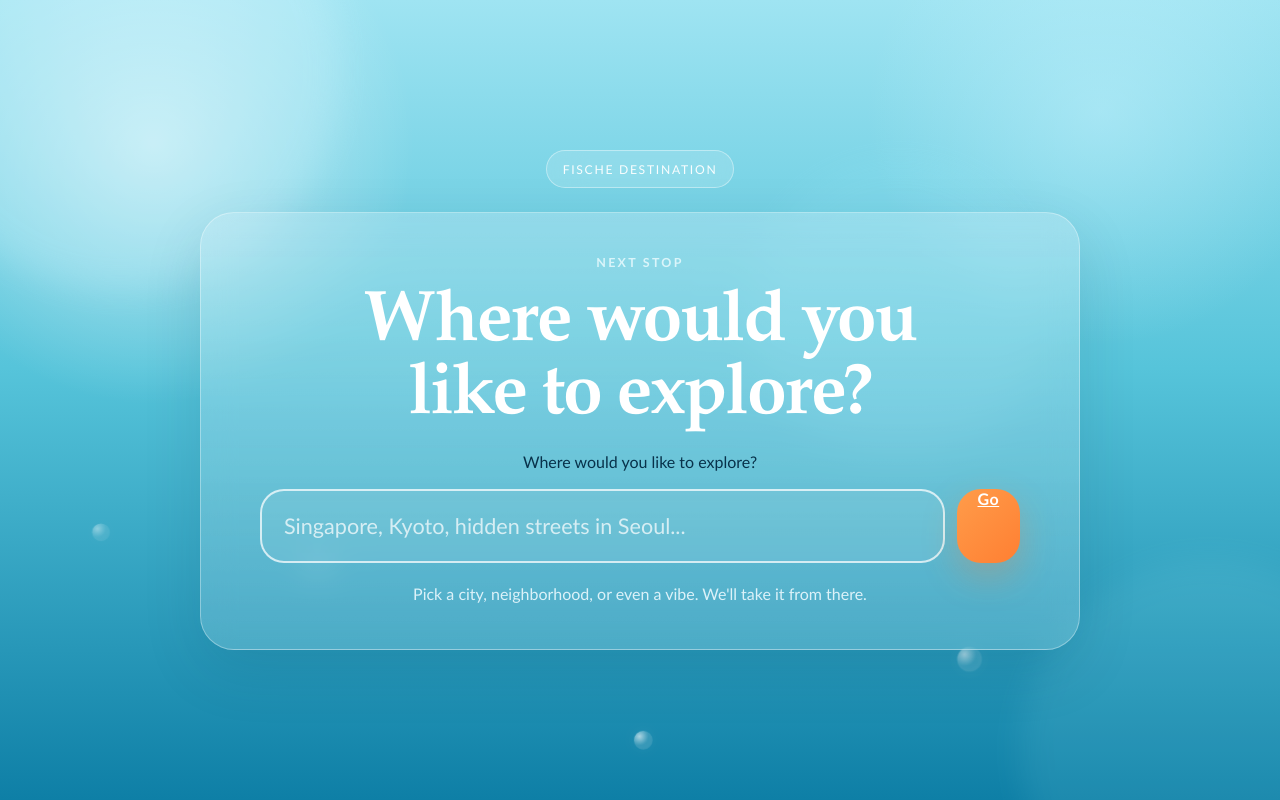
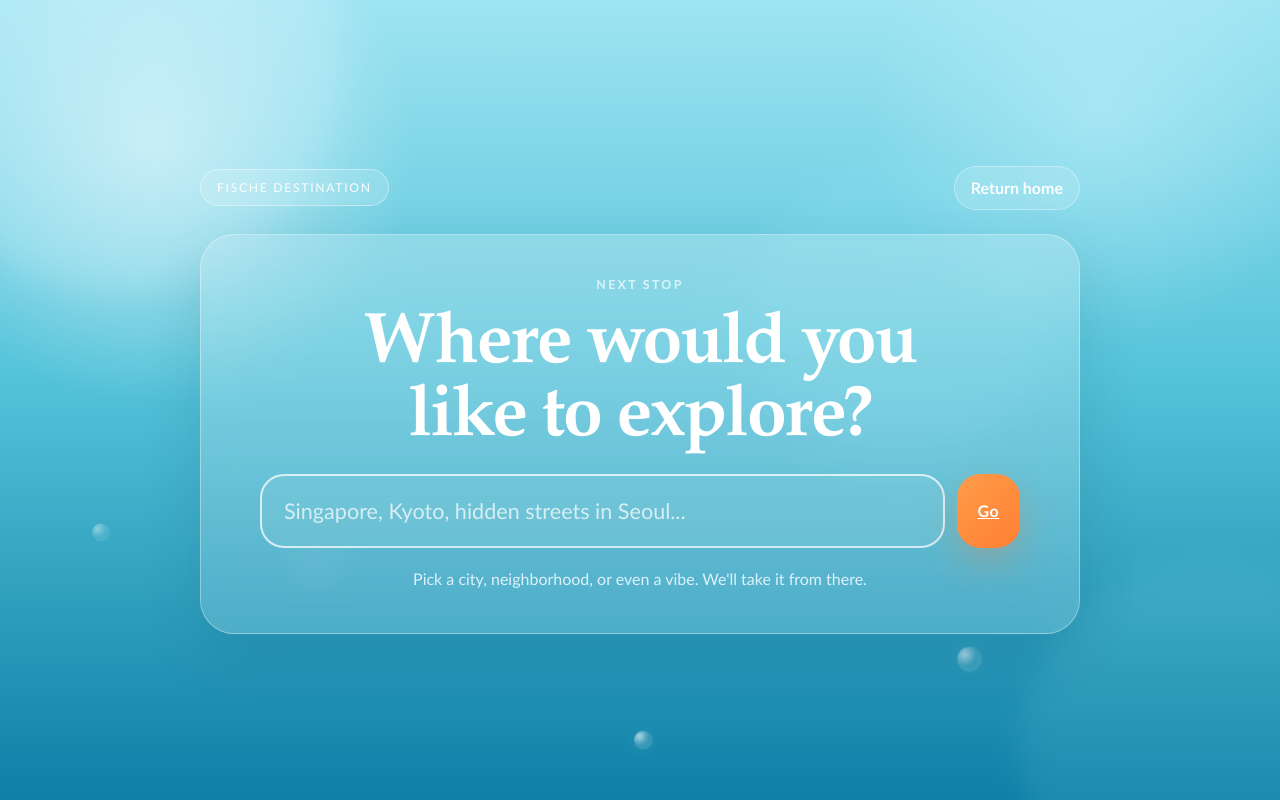
Before and after one commit to AdityaB4/notnemo, a Next.js app in the folder frontend/: page /explore in a window 1280 px wide. Built offline with nearby package versions, Linux system fonts and the light colour scheme.

Commit message:
Frontends: Loops done

```diff
--- a/frontend/app/explore/page.tsx
+++ b/frontend/app/explore/page.tsx
@@ -35,15 +35,16 @@ export default function ExplorePage() {
       </div>
 
       <section className="explore-shell">
-        <span className="hero-badge">fische destination</span>
+        <div className="explore-topbar">
+          <span className="hero-badge">fische destination</span>
+          <Link className="return-home-button" href="/">
+            Return home
+          </Link>
+        </div>
 
         <div className="explore-card">
           <p className="explore-kicker">Next stop</p>
           <h1>Where would you like to explore?</h1>
-
-          <label className="sr-only" htmlFor="explore-location">
-            Where would you like to explore?
-          </label>
 
           <div className="explore-input-row">
             <input
--- a/frontend/app/globals.css
+++ b/frontend/app/globals.css
@@ -383,6 +383,35 @@ select {
   gap: 24px;
 }
 
+.explore-topbar {
+  width: min(880px, 100%);
+  display: flex;
+  align-items: center;
+  justify-content: space-between;
+  gap: 16px;
+}
+
+.return-home-button {
+  display: inline-flex;
+  align-items: center;
+  justify-content: center;
+  min-height: 44px;
+  padding: 0 1rem;
+  border-radius: 999px;
+  background: rgba(255, 255, 255, 0.14);
+  border: 1px solid rgba(255, 255, 255, 0.34);
+  color: rgba(255, 255, 255, 0.96);
+  text-decoration: none;
+  font-weight: 700;
+  backdrop-filter: blur(12px);
+  transition: transform 180ms ease, background 180ms ease;
+}
+
+.return-home-button:hover {
+  transform: translateY(-1px);
+  background: rgba(255, 255, 255, 0.18);
+}
+
 .explore-card {
   width: min(880px, 100%);
   display: grid;
@@ -455,6 +484,9 @@ select {
 }
 
 .explore-button {
+  display: inline-flex;
+  align-items: center;
+  justify-content: center;
   min-height: 74px;
   padding: 0 1.3rem;
   border: 0;
@@ -1230,6 +1262,11 @@ select {
     border-radius: 26px;
   }
 
+  .explore-topbar {
+    flex-direction: column;
+    align-items: stretch;
+  }
+
   .explore-input-row {
     grid-template-columns: 1fr;
   }
```
